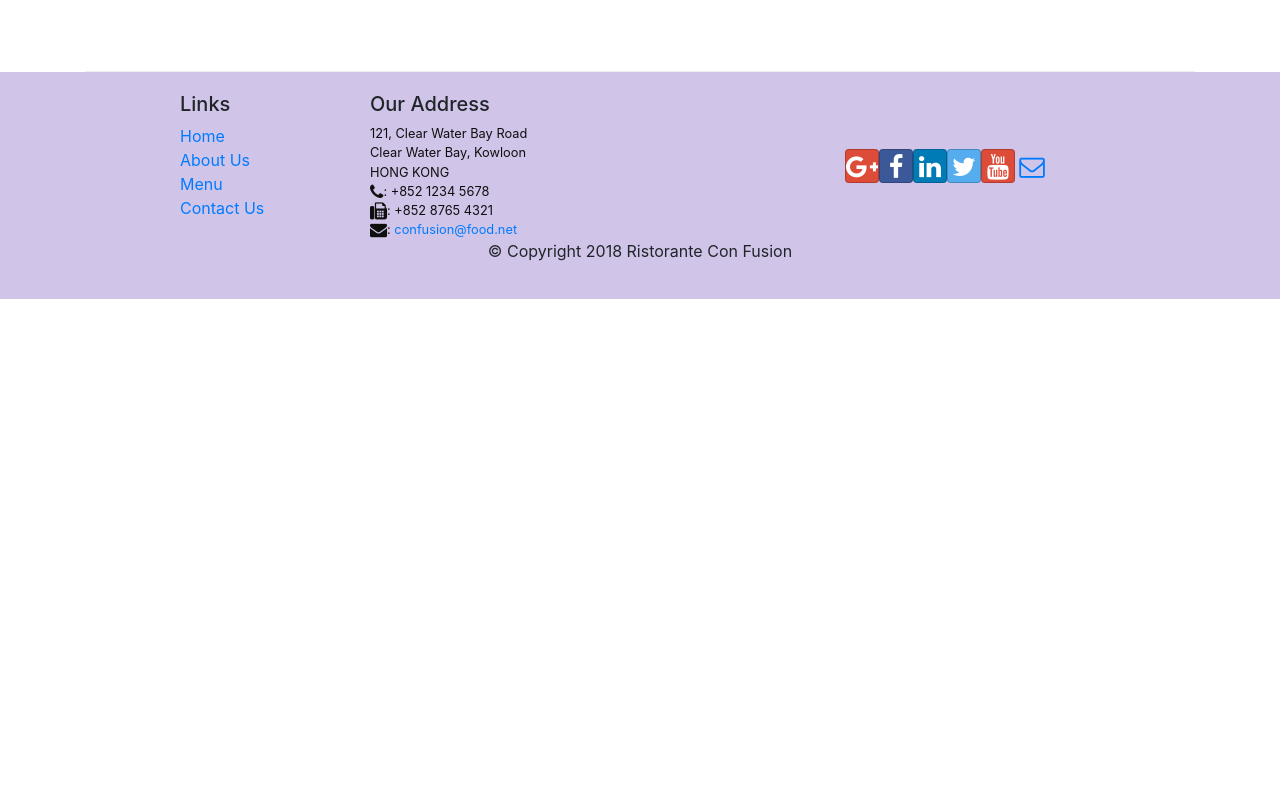
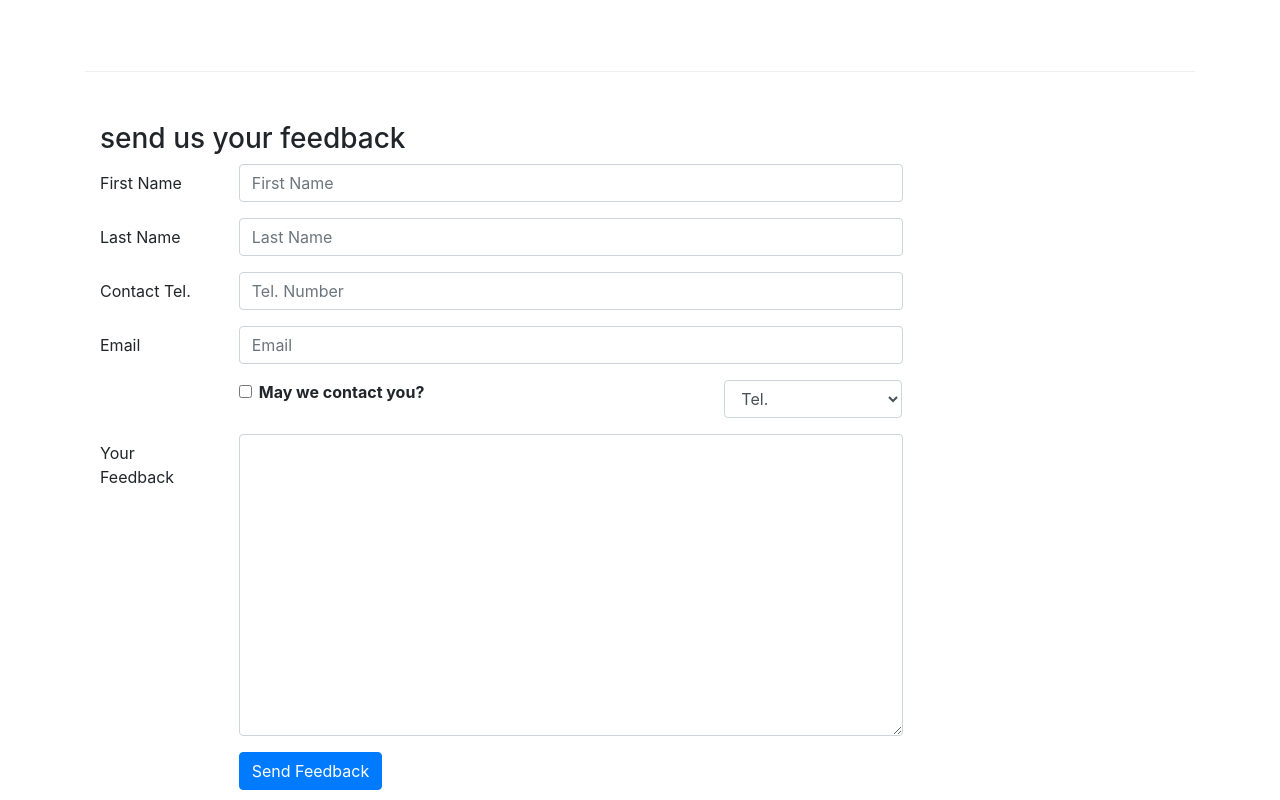
Before and after one commit to Nandasaikishor/Project-restaurant2, a React (Create React App) app: page /contactus in a window 1280 px wide. Shown: the part 800-1600 px from the top of the page. Before the commit the page ends 1099 px from the top, so only its background shows below. Built offline with nearby package versions, Linux system fonts and the light colour scheme.

Commit message:
Controlled Forms

```diff
--- a/src/Components/ContactComponent.js
+++ b/src/Components/ContactComponent.js
@@ -1,8 +1,41 @@
-import React from 'react';
-import { Breadcrumb, BreadcrumbItem } from 'reactstrap';
+import React, { Component } from 'react';
+import { Breadcrumb, BreadcrumbItem, Button, Form, FormGroup, Label, Input, Col} from 'reactstrap';
 import { Link } from 'react-router-dom';
 
-function Contact(props) {
+class Contact extends Component  {
+
+    constructor(props){
+        super(props);
+        this.state = {
+            firstname:'',
+            lastnamee:'',
+            telnum:'',
+            email:'',
+            agree: false,
+            contactType:'Tel.',
+            message:''
+        }
+        this.handleSubmit = this.handleSubmit.bind(this);
+        this.handleInputChange = this.handleInputChange.bind(this);
+    }
+
+      handleInputChange(event){
+          const target = event.target;
+          const value = target.type === 'checkbox' ? target.checked : target.value
+          const name = target.name;
+
+          this.setState({
+              [name]:value
+          })
+      }
+
+      handleSubmit(event){
+          console.log("current state is" + JSON.stringify(this.state));
+          alert("current state is" + JSON.stringify(this.state));
+          event.preventDefault();
+      }
+
+    render() {
         return(
             <div className="container">
                 <div className="row">
@@ -41,8 +74,88 @@
                         </div>
                         </div>
                          </div>
+                         <div className = "row row-content">
+                             <div className = "col-12">
+                              <h3>send us your feedback</h3>
+                             </div>
+                             <div className = "col-12 col-md-9">
+                                 <Form onSubmit={this.handleSubmit}>
+                                     <FormGroup row>
+                                         <Label htmlFor = "firstname" md={2}>First Name</Label>
+                                         <Col md={10}>
+                                           <Input type="text" id = "firstname" name="firstname" placeholder="First Name"
+                                           value={this.state.firstname}
+                                           onChange={this.handleInputChange}/>
+                                         </Col>
+                                     </FormGroup>
+
+                                     <FormGroup row>
+                                         <Label htmlFor = "lastname" md={2}>Last Name</Label>
+                                         <Col md={10}>
+                                           <Input type="text" id = "lastname" name="lastname" placeholder="Last Name"
+                                           value={this.state.lastname} onChange={this.handleInputChange}/>
+                                         </Col>
+                                     </FormGroup>
+
+                                     <FormGroup row>
+                                         <Label htmlFor = "telnum" md={2}>Contact Tel.</Label>
+                                         <Col md={10}>
+                                           <Input type="tel" id = "telnum" name="telnum" placeholder="Tel. Number"
+                                           value={this.state.telnum} onChange={this.handleInputChange}/>
+                                         </Col>
+                                     </FormGroup>
+
+                                     <FormGroup row>
+                                         <Label htmlFor = "email" md={2}>Email</Label>
+                                         <Col md={10}>
+                                           <Input type="email" id = "email" name="email" placeholder="Email"
+                                           value={this.state.email}
+                                           onChange={this.handleInputChange}/>
+                                         </Col>
+                                     </FormGroup>
+
+                                    <FormGroup row>
+                                        <Col md = {{size:6, offset:2}}>
+                                        <FormGroup check>
+                                            <Label check>
+                                            <Input type="checkbox" name="agree" checked = {this.state.agree}
+                                            onChange={this.handleInputChange}/>{' '}
+                                            <strong>May we contact you?</strong>
+                                            </Label>
+                                        </FormGroup>
+                                        </Col>
+                                        <Col md={{size:3, offset:1}}>
+                                            <Input type="select" name="ContactType" value={this.state.contactType}>
+                                                <option>Tel.</option>
+                                                <option>Email</option>
+                                                onChange={this.handleInputChange}
+                                            </Input>
+                                        </Col>
+                                    </FormGroup>
+
+                                    <FormGroup row>
+                                         <Label htmlFor = "message" md={2}>Your Feedback</Label>
+                                         <Col md={10}>
+                                           <Input type="textarea" id = "Message" name="Message" rows="12"
+                                           value={this.state.message}
+                                           onChange={this.handleInputChange}/>
+                                         </Col>
+                                     </FormGroup>
+                                     <FormGroup row>
+                                         <Col md={{size:10, offset:2}}>
+                                             <Button type = "submit" color = "primary">
+                                                 Send Feedback
+                                             </Button>
+                                         </Col>
+                                     </FormGroup>
+
+                                 </Form>
+                             </div>
+                         </div>
             </div>
         );
     }
 
+}
+
 export default Contact;
```
Lines whose indentation alone changed are shown as unchanged.
